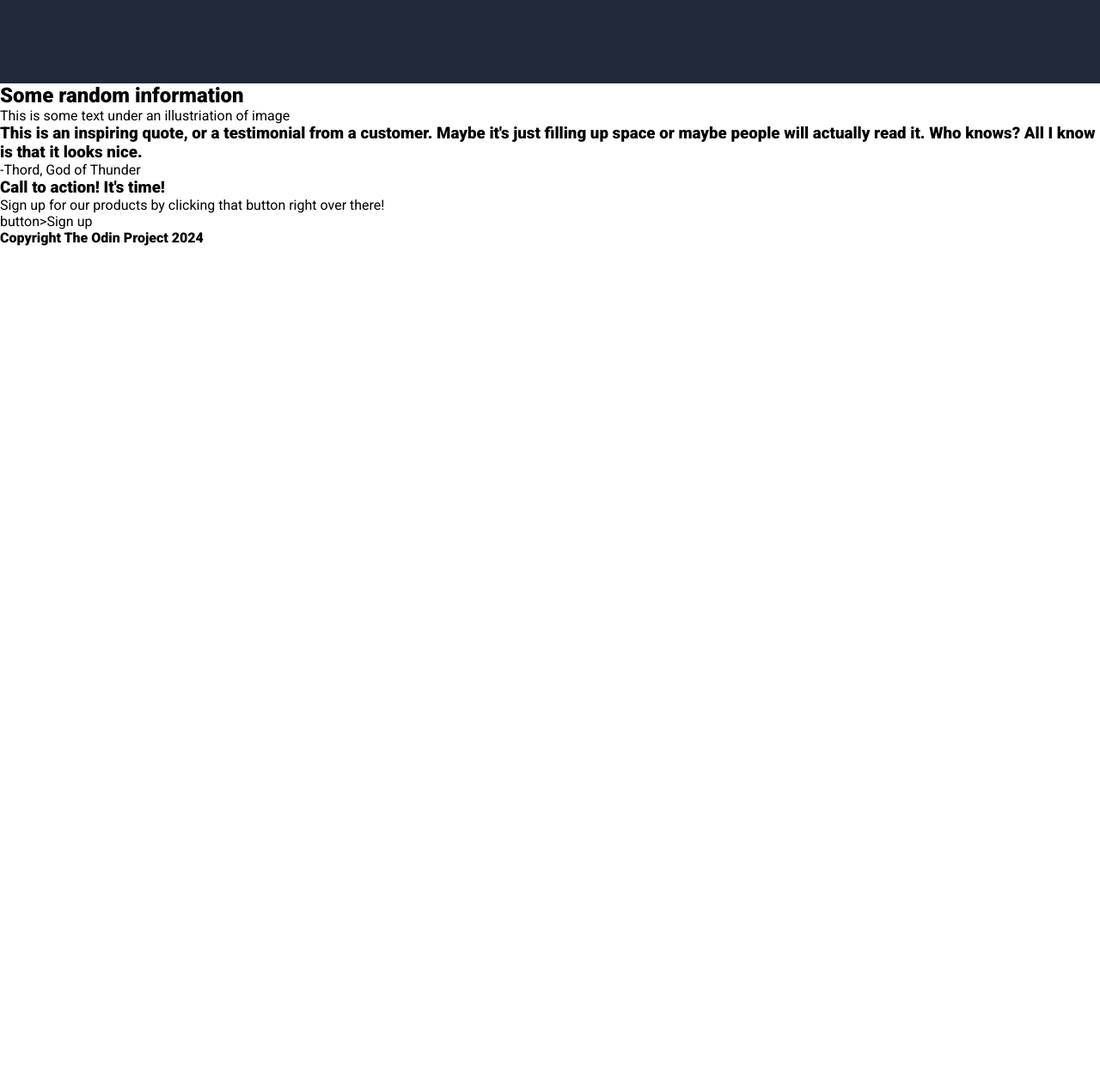
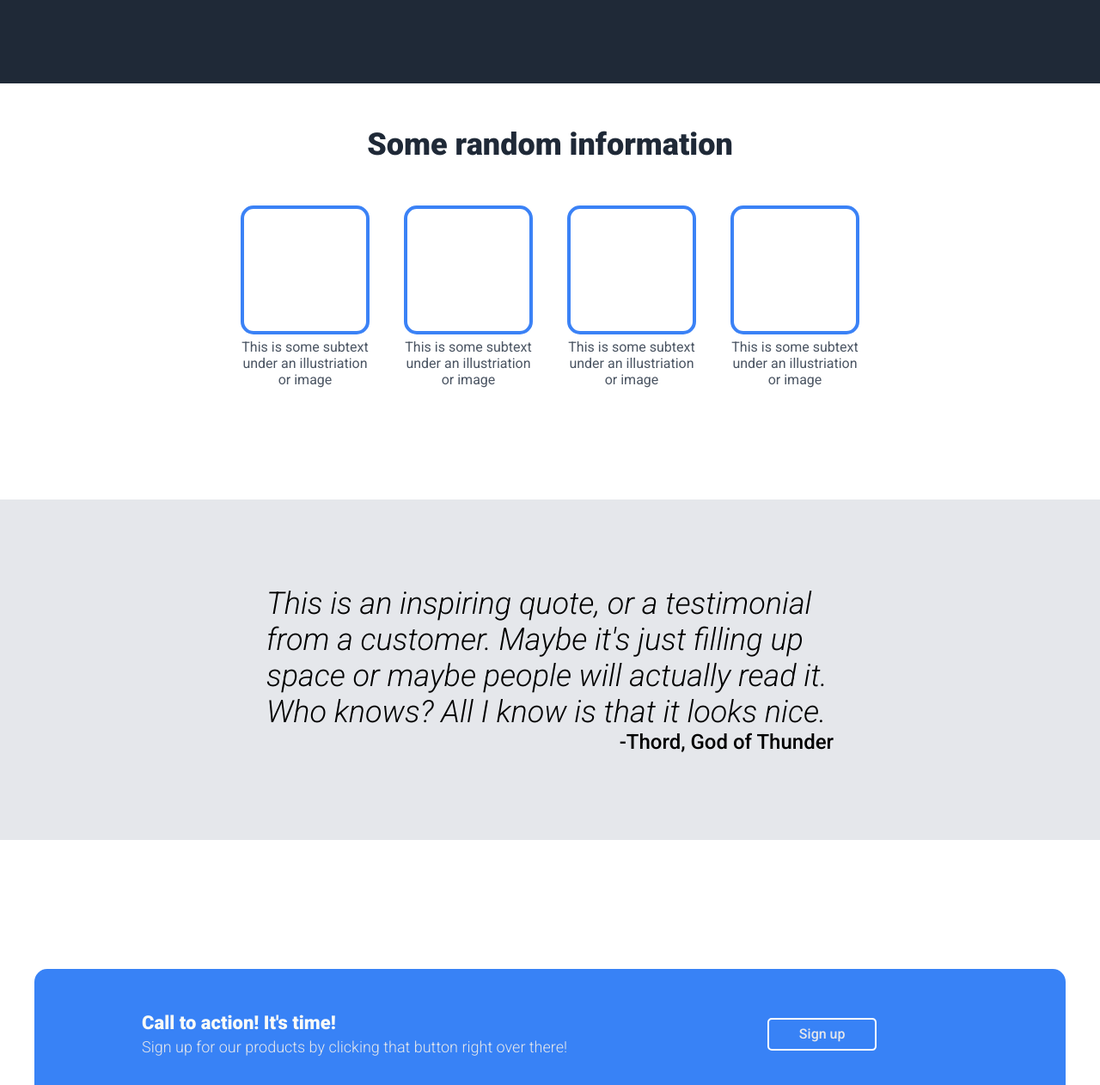
Before and after one commit to Carlos-Hernandez-Castillo/odin-design, a plain HTML site: page index.html in a window 1280 px wide. Shown: the part 475-1737 px from the top of the page at 86% size. Before the commit the page ends 800 px from the top, so only its background shows below. Drawn offline with Linux system fonts and the light colour scheme.

Commit message:
Refactor CSS and complete web design project
Refactor CSS to reutilize classes as much as possible
Also, we completed the web design project following
TOP requisites.

Decided to leave old .css just in case is needed

```diff
--- /dev/null
+++ b/css/style.css
@@ -0,0 +1,279 @@
+* {
+    margin: 0;
+    padding: 0;
+    box-sizing: border-box;
+    font-family: 'Roboto', sans-serif;
+}
+
+/* Shared classes */
+
+body, .header-flex, .hero-flex, .card-flex,.call-action-inner-box,.call-action-btn, .footer-flex {
+    display: flex;
+}
+
+.header-flex, .hero-flex, .call-action-btn, .footer-flex {
+    align-items: center;
+}
+
+.header-bar, .hero, .footer {
+    background-color: #1F2937;
+}
+
+h1, .hero-info h3,.call-action-text h3,.footer h4 {
+    color: #F9FAF8;
+}
+
+ul li a, .hero-info p, .hero-info button, .call-action-text p, .call-action-btn button{
+    color: #E5E7EB;
+}
+
+.hero-info, .hero-image {
+    flex: 1;
+}
+
+ul li a, .hero-info button {
+    font-size: 18px;
+}
+
+.hero-info h3, .hero-info button, .card-container h2 {
+    font-weight: 900;
+}
+
+.card-container h2, .card-inner-box p {
+    text-align: center;
+}
+
+.hero-info button, .call-action-inner-box {
+    background-color: #3882F6
+}
+
+.box,.call-action-inner-box {
+    border-radius: 15px;
+}
+
+.hero-info button, .call-action-btn button {
+    border-radius: 5px;
+}
+
+button:hover {
+    cursor: pointer;
+}
+
+.card-flex, .call-action-btn, .footer-flex {
+    justify-content: center;
+}
+
+/* Global */
+
+img {
+    width: 100%;
+    height: 300px;
+}
+
+.container {
+    /* width: 1200px; */
+    max-width: 1200px;
+    margin: 0 auto;
+}
+
+body {
+    flex-direction: column;
+}
+
+
+
+
+/* Header */
+.header-bar {
+    /* background-color: #1F2937; */
+    padding: 20px;
+}
+
+.header-flex {
+    /* display: flex; */
+    justify-content: space-between;
+    /* align-items: center; */
+}
+
+ul li {
+    list-style: none;
+    display: inline-block;
+    margin: 0 20px 0 0;
+}
+
+ul li a {
+    text-decoration: none;
+    /* color: #E5E7EB; */
+    /* font-size: 18px; */
+
+}
+
+h1 {
+    font-size: 24px;
+    color: #F9FAF8;
+}
+
+/* Hero */
+.hero {
+    /* background-color: #1F2937; */
+}
+
+.hero-flex {
+    /* display: flex; */
+    flex-direction: row;
+    padding: 100px 0;
+    /* align-items: center; */
+    gap: 200px;
+    flex-wrap: wrap;
+}
+
+.hero-info {
+    /* flex: 1; */
+}
+
+.hero-info h3 {
+    font-size: 48px;
+    /* color: #F9FAF8; */
+    /* font-weight: 900; */
+}
+
+.hero-info p {
+    font-size: 18px;
+    /* color: #E5E7EB; */
+    margin: 20px 0;
+}
+
+.hero-image {
+    /* flex: 1; */
+    padding: 0 40px;
+}
+
+
+.hero-info button {
+    padding: 10px 30px;
+    /* background-color: #3882F6; */
+    border: none 0px #3882F6;
+    /* border-radius: 5px; */
+    /* color: #E5E7EB; */
+    /* font-size: 18px; */
+    /* font-weight: 900; */
+}
+
+/* Card */
+.card-container h2 {
+    /* text-align: center; */
+    /* font-weight: 900; */
+    font-size: 36px;
+    color: #1F2937;
+    margin: 0 0 50px 0;
+}
+
+.card-container {
+    padding: 50px;
+}
+
+.box {
+    width: 150px;
+    height: 150px;
+    border: solid 4px #3B82F6;
+    /* border-radius: 15px; */
+}
+
+.card-flex {
+    /* justify-content: center; */
+    /* display: flex; */
+    gap: 40px;
+    padding: 0 0 75px 0;
+}
+
+.card-inner-box p {
+    /* text-align: center; */
+    margin: 5px 0;
+    color: #4B5563;
+}
+
+.card-inner-box {
+    flex-basis: 1px;
+}
+
+/* Quote section */
+.quote {
+    background-color: #E5E7EB;
+    padding: 100px;
+}
+
+.quote h3 {
+    font-size: 36px;
+    font-weight: 300;
+    font-style: italic;
+}
+
+.inner-quote-box {
+    margin: 0 210px;
+}
+
+.quote p {
+    text-align: end;
+    font-size: 24px;;
+    font-weight: 500;
+}
+
+/* Call to Action */
+.call-action {
+    padding: 150px 0
+}
+
+.call-action-inner-box {
+    /* background-color: #3882F6; */
+    /* display: flex; */
+    padding: 50px 125px;
+    /* border-radius: 15px; */
+}
+
+.call-action-text {
+    flex: 2 1 0%
+}
+
+.call-action-text h3 {
+    font-size: 22px;
+}
+
+.call-action-text p {
+    font-size: 18px;
+    font-weight: 300;
+    /* color: white; */
+    margin-top: 5px;
+}
+
+.call-action-btn {
+    flex: 1 1 0%;
+    /* display: flex; */
+    /* justify-content: center; */
+    /* align-items: center; */
+}
+
+.call-action-btn button {
+    padding: 7.5px 35px;
+    background-color: transparent;
+    border: solid 2px white;
+    /* border-radius: 5px; */
+    font-size: 16px;
+    font-weight: 500;
+    /* color: white; */
+}
+/* Footer */
+.footer {
+    flex: 1 auto;
+    /* background-color: #1F2937; */
+    padding: 50px;
+}
+.footer-flex {
+    /* display: flex; */
+    /* justify-content: center; */
+    /* align-items: center; */
+}
+.footer h4 {
+    /* color: white; */
+    font-weight: 400;
+    font-size: 18px
+}
--- a/index.html
+++ b/index.html
@@ -5,8 +5,9 @@
     <meta name="viewport" content="width=device-width, initial-scale=1.0">
     <link rel="preconnect" href="https://fonts.googleapis.com">
     <link rel="preconnect" href="https://fonts.gstatic.com" crossorigin>
-    <link href="https://fonts.googleapis.com/css2?family=Roboto:ital,wght@0,400;0,500;0,900;1,700;1,900&display=swap" rel="stylesheet">
-    <link href="./style.css" rel="stylesheet">
+    <link href="https://fonts.googleapis.com/css2?family=Roboto:ital,wght@0,100;0,300;0,400;0,500;0,900;1,100;1,300;1,400;1,700;1,900&display=swap" rel="stylesheet">
+    <link href="./css/style.css" rel="stylesheet">
+    <!-- <link href="./stylerefactor.css" rel="stylesheet"> -->
     <title>Document</title>
 </head>
 <body>
@@ -36,46 +37,66 @@
                     <button>Sign up</button>
                 </div>
                 <div class="hero-image">
-                    <img src="./hero-image.jpg">
+                    <img src="./media/hero-image.jpg">
                 </div>
             </div>
         </div>
     </div>
 
     <div class="card-container">
-        <div>
+        <div class="container">
             <h2>Some random information</h2>
-            <div>
-                <div>
-                    <div></div>
-                    <p>This is some text under an illustriation of image</p>
+            <div class="card-flex">
+                <div class="card-inner-box">
+
+                    <div class="box"></div>
+                    <p>This is some subtext under an illustriation or image</p>
+                </div>
+                <div class="card-inner-box">
+
+                    <div class="box"></div>
+                    <p>This is some subtext under an illustriation or image</p>
+                </div>
+                <div class="card-inner-box">
+
+                    <div class="box"></div>
+                    <p>This is some subtext under an illustriation or image</p>
+                </div>
+                <div class="card-inner-box">
+
+                    <div class="box"></div>
+                    <p>This is some subtext under an illustriation or image</p>
                 </div>
             </div>
         </div>
     </div>
 
     <div class="quote">
-        <div>
-            <h3>This is an inspiring quote, or a testimonial from a customer. Maybe it's just filling up space or maybe people will actually read it. Who knows? All I know is that it looks nice.</h3>
-            <p>-Thord, God of Thunder</p>
+        <div class="container">
+            <div class="inner-quote-box">
+                <h3>This is an inspiring quote, or a testimonial from a customer. Maybe it's just filling up space or maybe people will actually read it. Who knows? All I know is that it looks nice.</h3>
+                <p>-Thord, God of Thunder</p>
+            </div>
         </div>
     </div>
 
     <div class="call-action">
-        <div>
-            <div>
-                <h3>Call to action! It's time!</h3>
-                <p>Sign up for our products by clicking that button right over there!</p>
-            </div>
-            <div>
-                    button>Sign up</button>
+        <div class="container">
+            <div class="call-action-inner-box">
+                <div class="call-action-text">
+                    <h3>Call to action! It's time!</h3>
+                    <p>Sign up for our products by clicking that button right over there!</p>
+                </div>
+                <div class="call-action-btn">
+                    <button>Sign up</button>
+                </div>
             </div>
         </div>
     </div>
 
     <div class="footer">
-        <div>
-            <div>
+        <div class="container">
+            <div class="footer-flex">
                 <h4>Copyright The Odin Project 2024</h4>
             </div>
         </div>
--- a/style.css
+++ /dev/null
@@ -1,95 +0,0 @@
-* {
-    margin: 0;
-    padding: 0;
-    box-sizing: border-box;
-    font-family: 'Roboto', sans-serif;
-}
-
-body {
-    display: flex;
-    flex-direction: column;
-}
-
-img {
-    width: 100%;
-    height: 300px;
-}
-
-.container {
-    width: 1200px;
-    max-width: 1200px;
-    margin: 0 auto;
-}
-
-ul li {
-    list-style: none;
-    display: inline-block;
-    margin: 0 20px 0 0;
-}
-
-ul li a {
-    text-decoration: none;
-    color: #E5E7EB;
-    font-size: 18px;
-
-}
-
-h1 {
-    font-size: 24px;
-    color: #F9FAF8;
-}
-
-.header-bar {
-    background-color: #1F2937;
-    padding: 20px;
-}
-
-.header-flex {
-    display: flex;
-    justify-content: space-between;
-    align-items: center;
-}
-
-/*  */
-.hero {
-    background-color: #1F2937;
-}
-.hero-flex {
-    display: flex;
-    flex-direction: row;
-    padding: 100px 0;
-    align-items: center;
-    gap: 200px;
-    flex-wrap: wrap;
-}
-
-.hero-info {
-    flex: 1;
-}
-
-.hero-info h3 {
-    font-size: 48px;
-    color: #F9FAF8;
-    font-weight: 900;
-}
-.hero-info p {
-    font-size: 18px;
-    color: #E5E7EB;
-    margin: 20px 0;
-}
-
-.hero-image {
-    flex: 1;
-    padding: 0 40px;
-}
-
-.hero-info button {
-    padding: 10px 30px;
-    background-color: #3882F6;
-    border: none 0px #3882F6;
-    border-radius: 5px;
-    color: #E5E7EB;
-    font-size: 18px;
-    cursor: pointer;
-    font-weight: 900;
-}
```
Also changed, not shown: css/styleOLD.css (added, +221 -0 lines), media/hero-image.jpg (renamed from hero-image.jpg).
